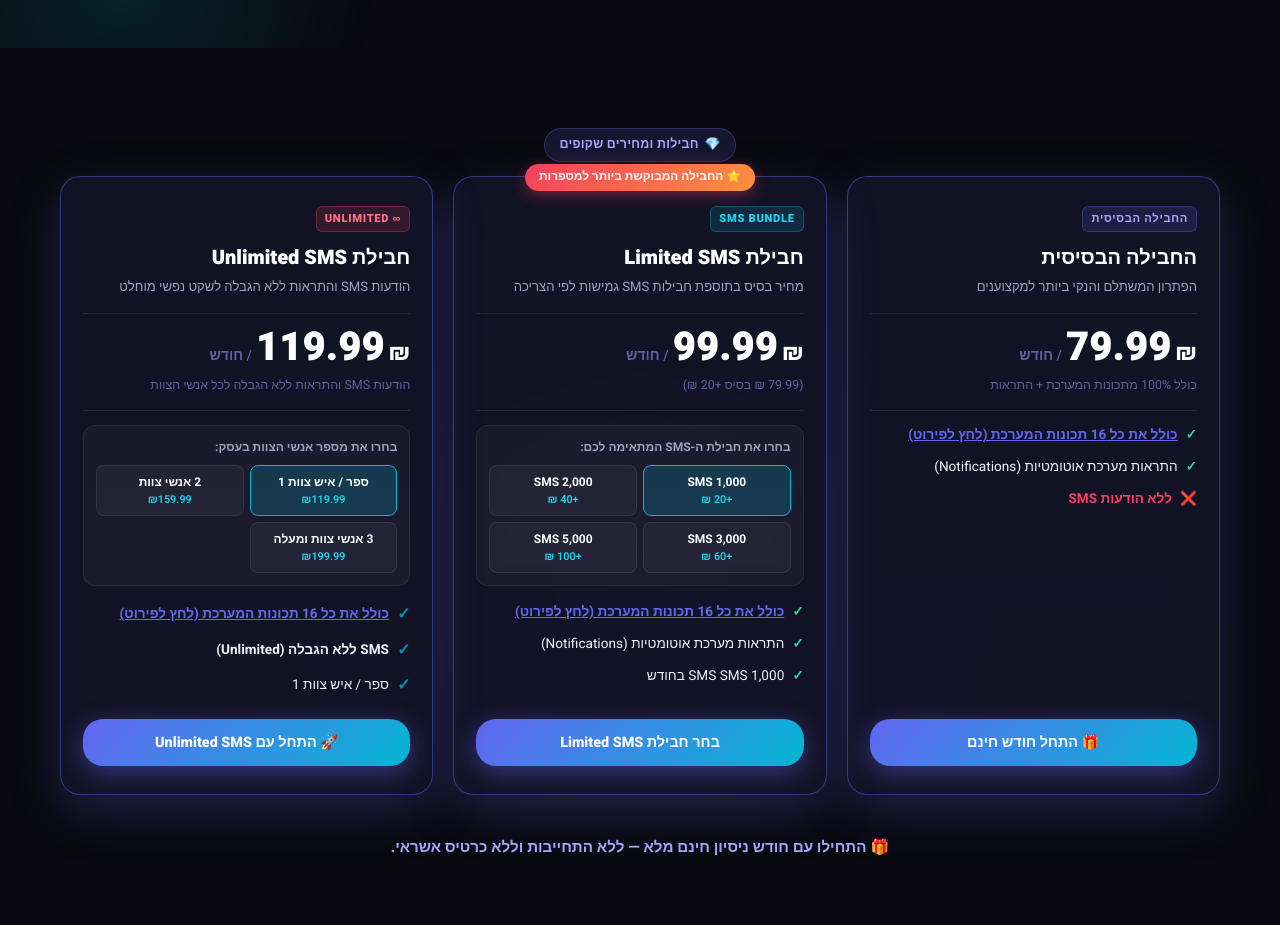
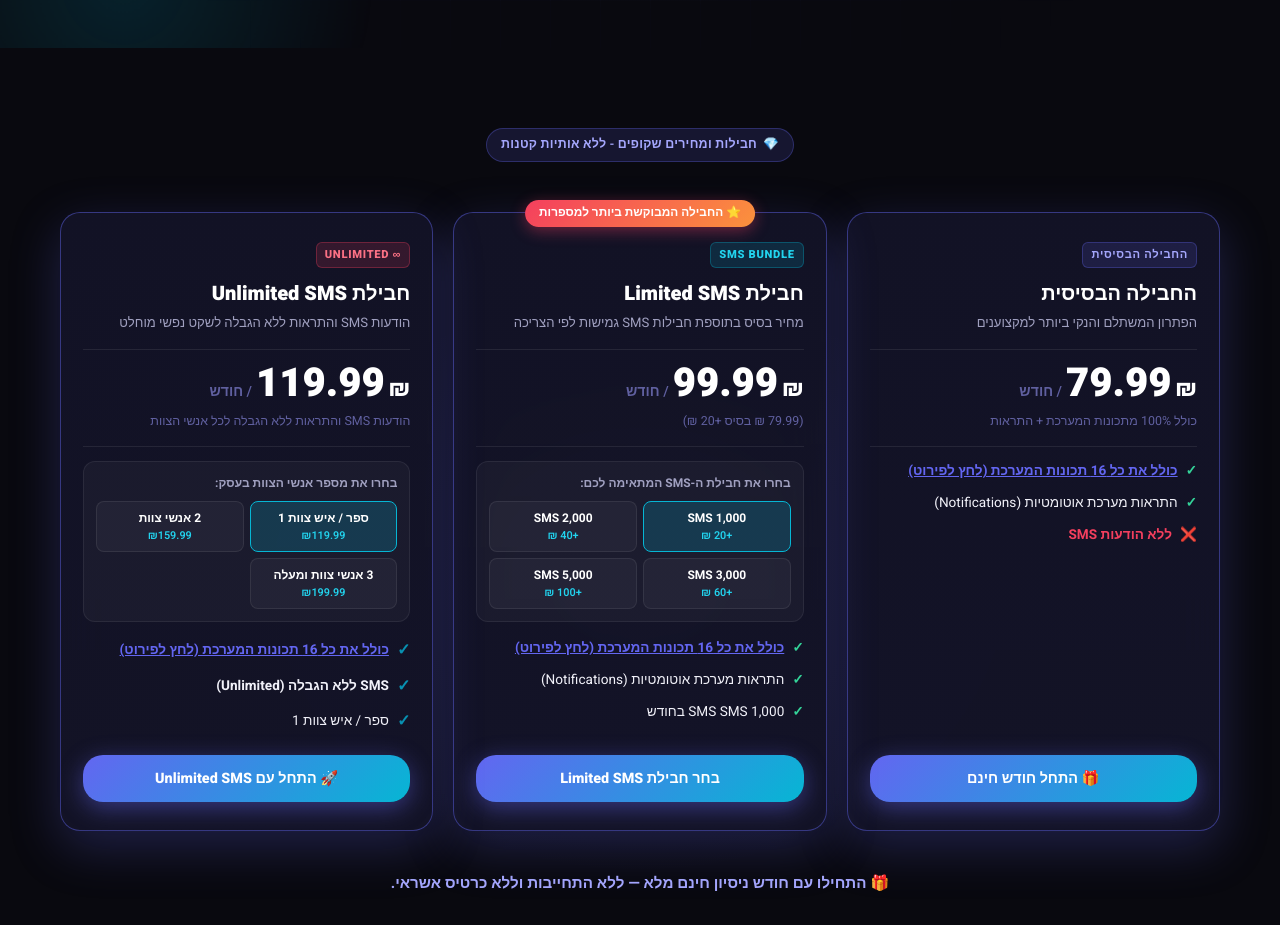
Before and after one commit to obidaNassa/procut_loading_page, a React (Vite) app: page / in a window 1280 px wide. Shown: the part 1300-2225 px from the top of the page. Built offline with nearby package versions, Linux system fonts and the light colour scheme.

Commit message:
Add spacing below pricing badge and append transparent wording

```diff
--- a/src/components/Pricing.module.css
+++ b/src/components/Pricing.module.css
@@ -18,6 +18,7 @@
 
 .header {
   text-align: center;
+  margin-bottom: 36px;
 }
 
 .pricingLayout {
--- a/src/translations/translations.js
+++ b/src/translations/translations.js
@@ -280,7 +280,7 @@ export const translations = {
       ],
     },
     pricing: {
-      badge: 'חבילות ומחירים שקופים',
+      badge: 'חבילות ומחירים שקופים - ללא אותיות קטנות',
       title: 'השקעה חכמה ומדויקת',
       titleGradient: 'לתשואה הגבוהה ביותר',
       bannerAlert: '✨ שימו לב: כל 3 החבילות כוללות 100% מתכונות המערכת ללא שום החרגות!',
@@ -658,7 +658,7 @@ export const translations = {
       ],
     },
     pricing: {
-      badge: 'الأسعار والباقات الشفافة',
+      badge: 'الأسعار والباقات الشفافة - بدون شروط خفية',
       title: 'استثمار بسيط وواضح',
       titleGradient: 'لعائد يفوق التوقعات',
       bannerAlert: '✨ تنبيه هام: جميع الباقات الثلاث تتضمن 100% من ميزات النظام الـ 16 دون أي استثناء!',
@@ -1036,7 +1036,7 @@ export const translations = {
       ],
     },
     pricing: {
-      badge: 'Transparent Pricing & Packages',
+      badge: 'Transparent Pricing & Packages - No Small Print',
       title: 'Predictable, Honest Investment',
       titleGradient: 'Maximum Return on Investment',
       bannerAlert: '✨ Note: All 3 packages include 100% of the 16 core system features with no exceptions!',
```
